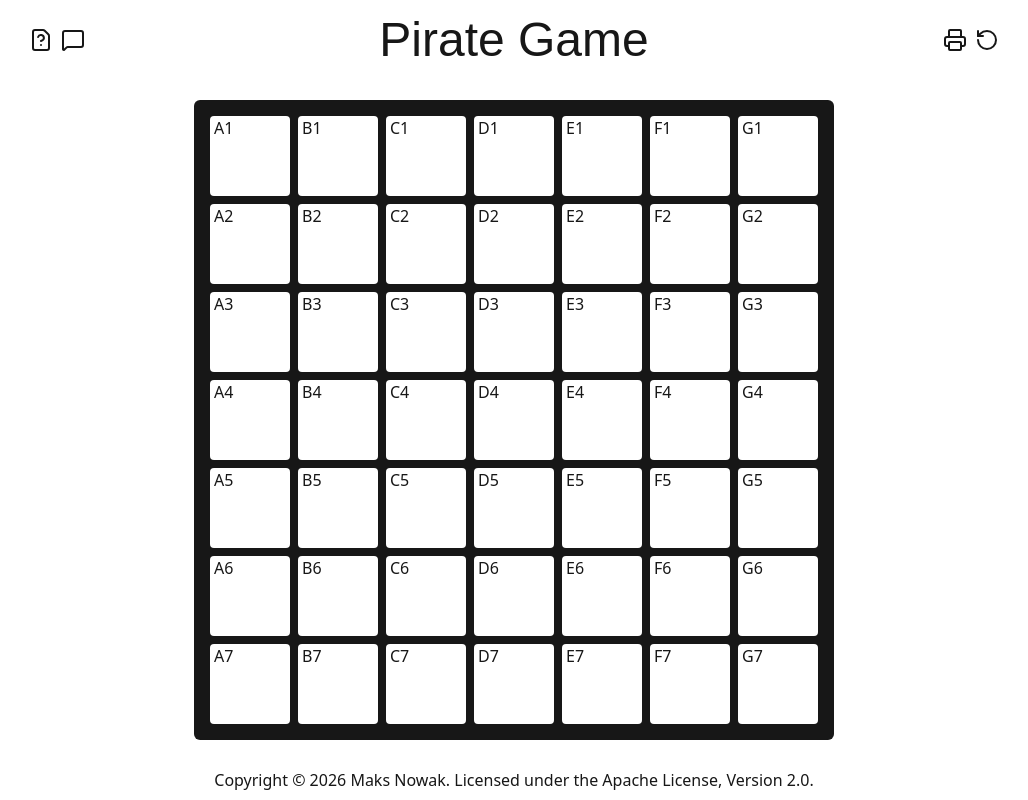
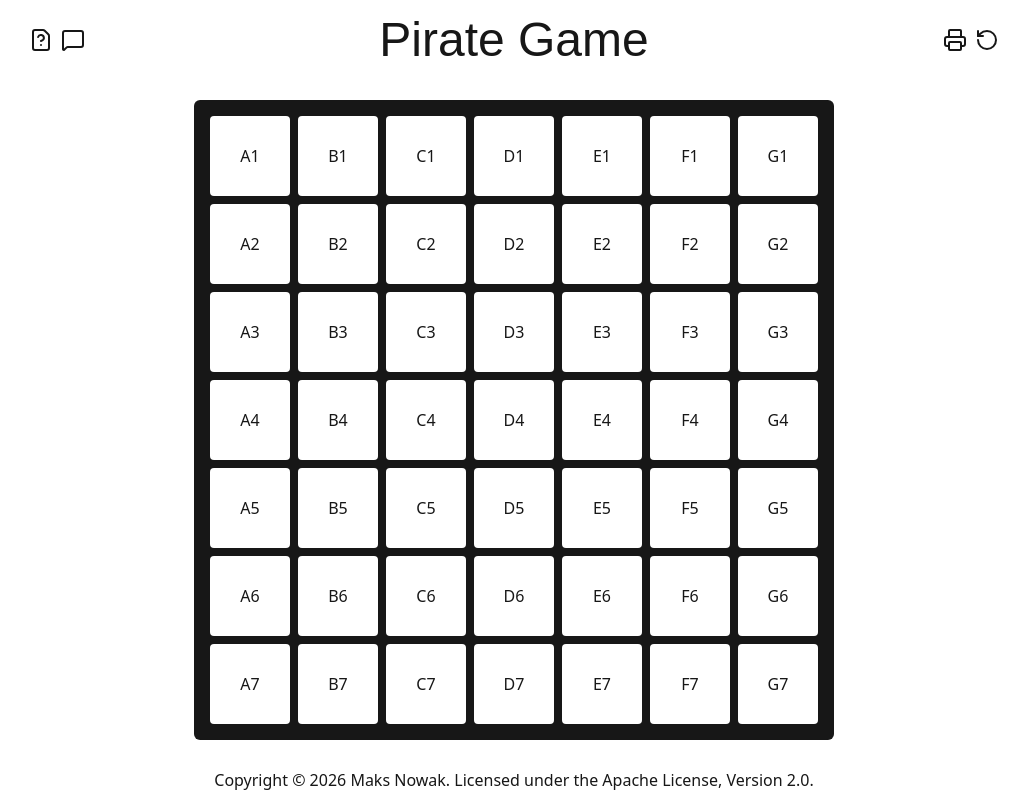
Before and after one commit to f2reninj5/Pirate-Game, a Next.js app: page / in a window 1280 px wide. Shown: the whole page, without its empty margins (126-1154 px from the left). Built offline with nearby package versions, Linux system fonts and the light colour scheme; a web font is replaced by a local one.

Commit message:
Add state to grid

```diff
--- a/src/component/grid.tsx
+++ b/src/component/grid.tsx
@@ -1,19 +1,43 @@
+"use client";
+
+import { useState } from "react";
+import { cn } from "@/lib/cn";
+
+const styles = {
+  used: "bg-gray-400",
+};
+
+const letters = ["A", "B", "C", "D", "E", "F", "G"];
+
+const labels = Array.from({ length: 7 }, (_, i) =>
+  letters.map((x) => `${x}${i + 1}`),
+).flat();
+
 export default function Grid() {
-  const letters = ["A", "B", "C", "D", "E", "F", "G"];
+  const [grid, setGrid] = useState<Array<boolean>>(new Array(49).fill(false));
 
-  const labels = Array.from({ length: 7 }, (_, i) =>
-    letters.map((x) => `${x}${i + 1}`),
-  ).flat();
+  function toggleCell(i: number) {
+    setGrid((g) => {
+      g = [...g];
+      g[i] = !g[i];
+      return g;
+    });
+  }
 
   return (
     <div className="select-none grid grid-cols-7 gap-2 bg-dark p-4 m-auto rounded-md w-[80vmin] h-[80vmin]">
-      {labels.map((label, _) => (
-        <div
-          className="block bg-light rounded-sm hover:cursor-pointer hover:scale-105 active:scale-100 active:translate-y-0.5"
-          key={label}
+      {grid.map((used, i) => (
+        <button
+          onClick={() => toggleCell(i)}
+          className={cn(
+            "block bg-light rounded-sm hover:cursor-pointer hover:scale-105 active:scale-100 active:translate-y-0.5",
+            used ? styles.used : "",
+          )}
+          key={labels[i]}
+          type="button"
         >
-          <span className="m-1">{label}</span>
-        </div>
+          <span className="m-1">{labels[i]}</span>
+        </button>
       ))}
     </div>
   );
```
